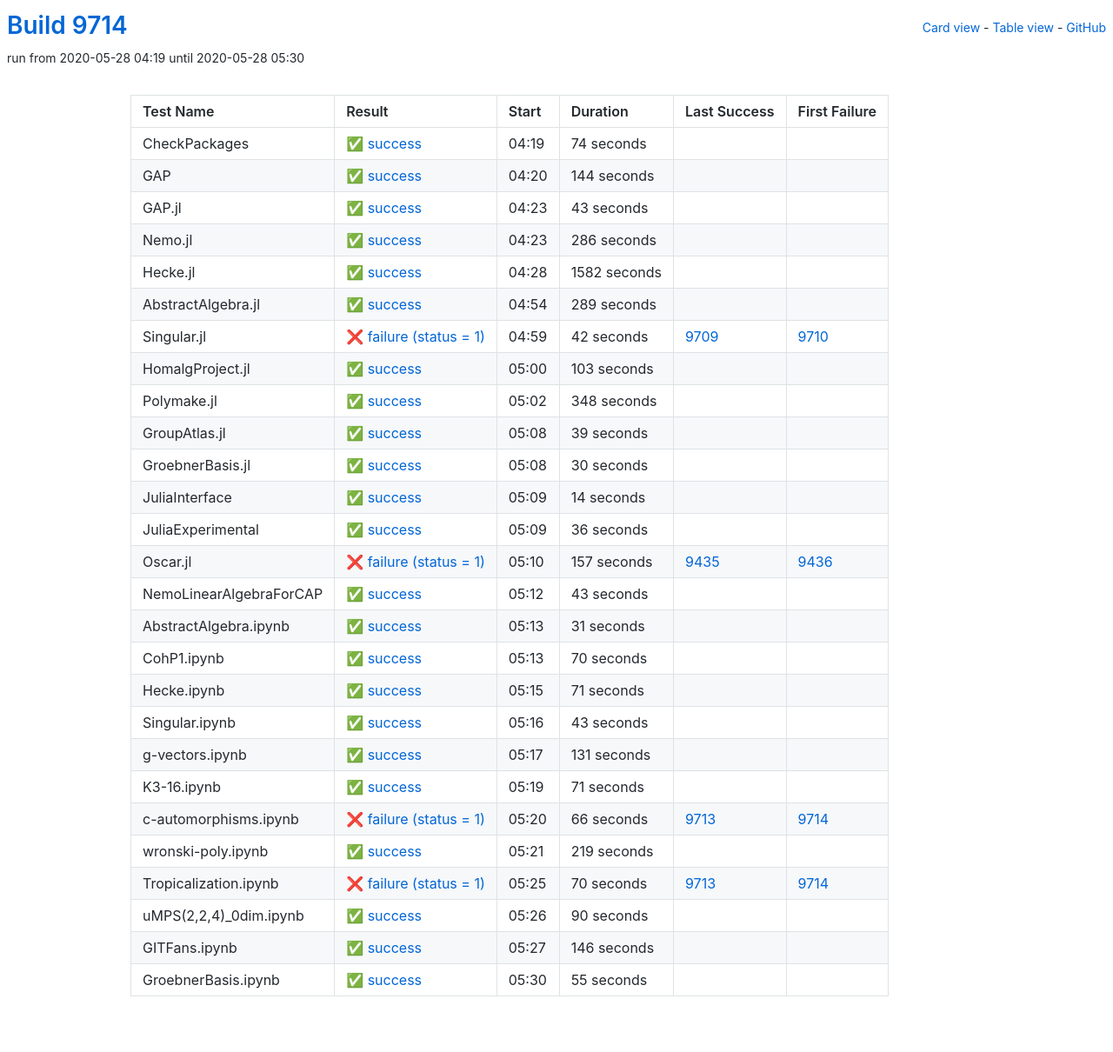
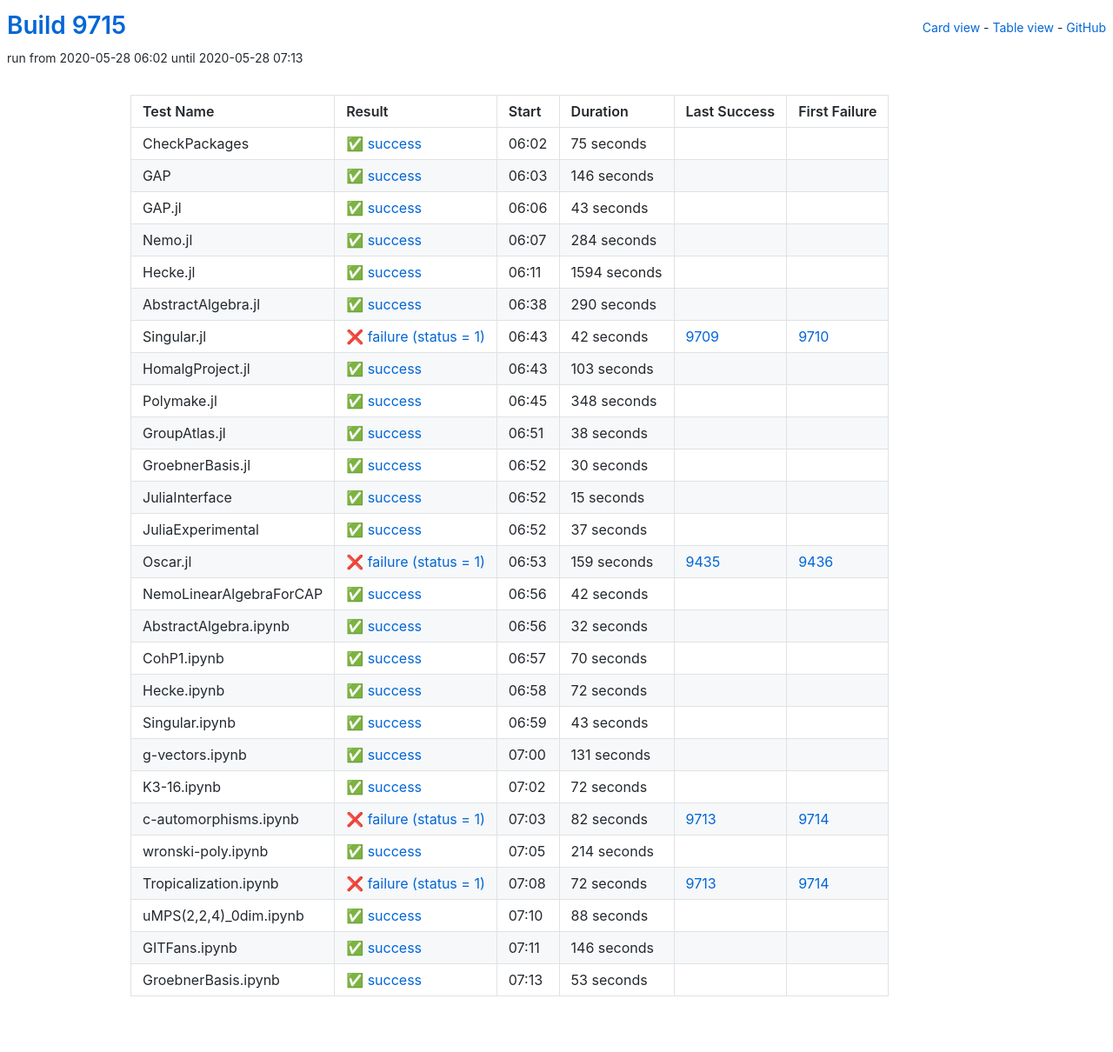
Before and after one commit to oscar-system/oscar-ci-status, a Jekyll site: the page built from table.html, in a window 1280 px wide. Shown: the whole page at 87% size. Built offline with Jekyll 4.4.1, drawn with Linux system fonts in a browser that asks for light colours.

Commit message:
Build 9715

```diff
--- a/_data/ci.yml
+++ b/_data/ci.yml
@@ -1,29 +1,29 @@
-build: 9714
-build_url: https://oscarci.mathematik.uni-kl.de/job/oscar/9714/
+build: 9715
+build_url: https://oscarci.mathematik.uni-kl.de/job/oscar/9715/
 job: oscar
 tests:
-- duration: 74
+- duration: 75
   exitcode: 0
   first_failure: false
   first_failure_url: null
   id: checkpackages
   last_success: false
   last_success_url: null
-  log: https://oscarci.mathematik.uni-kl.de/job/oscar/9714/artifact/logs/build-9714/CheckPackages.log
+  log: https://oscarci.mathematik.uni-kl.de/job/oscar/9715/artifact/logs/build-9715/CheckPackages.log
   name: CheckPackages
-  start: 2020-05-28 04:19
+  start: 2020-05-28 06:02
   status: success
   success: true
-- duration: 144
+- duration: 146
   exitcode: 0
   first_failure: false
   first_failure_url: null
   id: gap
   last_success: false
   last_success_url: null
-  log: https://oscarci.mathematik.uni-kl.de/job/oscar/9714/artifact/logs/build-9714/GAP.log
+  log: https://oscarci.mathematik.uni-kl.de/job/oscar/9715/artifact/logs/build-9715/GAP.log
   name: GAP
-  start: 2020-05-28 04:20
+  start: 2020-05-28 06:03
   status: success
   success: true
 - duration: 43
@@ -33,45 +33,45 @@
   id: gap-jl
   last_success: false
   last_success_url: null
-  log: https://oscarci.mathematik.uni-kl.de/job/oscar/9714/artifact/logs/build-9714/GAP.jl.log
+  log: https://oscarci.mathematik.uni-kl.de/job/oscar/9715/artifact/logs/build-9715/GAP.jl.log
   name: GAP.jl
-  start: 2020-05-28 04:23
+  start: 2020-05-28 06:06
   status: success
   success: true
-- duration: 286
+- duration: 284
   exitcode: 0
   first_failure: false
   first_failure_url: null
   id: nemo-jl
   last_success: false
   last_success_url: null
-  log: https://oscarci.mathematik.uni-kl.de/job/oscar/9714/artifact/logs/build-9714/Nemo.jl.log
+  log: https://oscarci.mathematik.uni-kl.de/job/oscar/9715/artifact/logs/build-9715/Nemo.jl.log
   name: Nemo.jl
-  start: 2020-05-28 04:23
+  start: 2020-05-28 06:07
   status: success
   success: true
-- duration: 1582
+- duration: 1594
   exitcode: 0
   first_failure: false
   first_failure_url: null
   id: hecke-jl
   last_success: false
   last_success_url: null
-  log: https://oscarci.mathematik.uni-kl.de/job/oscar/9714/artifact/logs/build-9714/Hecke.jl.log
+  log: https://oscarci.mathematik.uni-kl.de/job/oscar/9715/artifact/logs/build-9715/Hecke.jl.log
   name: Hecke.jl
-  start: 2020-05-28 04:28
+  start: 2020-05-28 06:11
   status: success
   success: true
-- duration: 289
+- duration: 290
   exitcode: 0
   first_failure: false
   first_failure_url: null
   id: abstractalgebra-jl
   last_success: false
   last_success_url: null
-  log: https://oscarci.mathematik.uni-kl.de/job/oscar/9714/artifact/logs/build-9714/AbstractAlgebra.jl.log
+  log: https://oscarci.mathematik.uni-kl.de/job/oscar/9715/artifact/logs/build-9715/AbstractAlgebra.jl.log
   name: AbstractAlgebra.jl
-  start: 2020-05-28 04:54
+  start: 2020-05-28 06:38
   status: success
   success: true
 - duration: 42
@@ -81,9 +81,9 @@
   id: singular-jl
   last_success: 9709
   last_success_url: https://oscarci.mathematik.uni-kl.de/job/oscar/9709/
-  log: https://oscarci.mathematik.uni-kl.de/job/oscar/9714/artifact/logs/build-9714/Singular.jl.log
+  log: https://oscarci.mathematik.uni-kl.de/job/oscar/9715/artifact/logs/build-9715/Singular.jl.log
   name: Singular.jl
-  start: 2020-05-28 04:59
+  start: 2020-05-28 06:43
   status: failure
   success: false
 - duration: 103
@@ -93,9 +93,9 @@
   id: homalgproject-jl
   last_success: false
   last_success_url: null
-  log: https://oscarci.mathematik.uni-kl.de/job/oscar/9714/artifact/logs/build-9714/HomalgProject.jl.log
+  log: https://oscarci.mathematik.uni-kl.de/job/oscar/9715/artifact/logs/build-9715/HomalgProject.jl.log
   name: HomalgProject.jl
-  start: 2020-05-28 05:00
+  start: 2020-05-28 06:43
   status: success
   success: true
 - duration: 348
@@ -105,21 +105,21 @@
   id: polymake-jl
   last_success: false
   last_success_url: null
-  log: https://oscarci.mathematik.uni-kl.de/job/oscar/9714/artifact/logs/build-9714/Polymake.jl.log
+  log: https://oscarci.mathematik.uni-kl.de/job/oscar/9715/artifact/logs/build-9715/Polymake.jl.log
   name: Polymake.jl
-  start: 2020-05-28 05:02
+  start: 2020-05-28 06:45
   status: success
   success: true
-- duration: 39
+- duration: 38
   exitcode: 0
   first_failure: false
   first_failure_url: null
   id: groupatlas-jl
   last_success: false
   last_success_url: null
-  log: https://oscarci.mathematik.uni-kl.de/job/oscar/9714/artifact/logs/build-9714/GroupAtlas.jl.log
+  log: https://oscarci.mathematik.uni-kl.de/job/oscar/9715/artifact/logs/build-9715/GroupAtlas.jl.log
   name: GroupAtlas.jl
-  start: 2020-05-28 05:08
+  start: 2020-05-28 06:51
   status: success
   success: true
 - duration: 30
@@ -129,69 +129,69 @@
   id: groebnerbasis-jl
   last_success: false
   last_success_url: null
-  log: https://oscarci.mathematik.uni-kl.de/job/oscar/9714/artifact/logs/build-9714/GroebnerBasis.jl.log
+  log: https://oscarci.mathematik.uni-kl.de/job/oscar/9715/artifact/logs/build-9715/GroebnerBasis.jl.log
   name: GroebnerBasis.jl
-  start: 2020-05-28 05:08
+  start: 2020-05-28 06:52
   status: success
   success: true
-- duration: 14
+- duration: 15
   exitcode: 0
   first_failure: false
   first_failure_url: null
   id: juliainterface
   last_success: false
   last_success_url: null
-  log: https://oscarci.mathematik.uni-kl.de/job/oscar/9714/artifact/logs/build-9714/JuliaInterface.log
+  log: https://oscarci.mathematik.uni-kl.de/job/oscar/9715/artifact/logs/build-9715/JuliaInterface.log
   name: JuliaInterface
-  start: 2020-05-28 05:09
+  start: 2020-05-28 06:52
   status: success
   success: true
-- duration: 36
+- duration: 37
   exitcode: 0
   first_failure: false
   first_failure_url: null
   id: juliaexperimental
   last_success: false
   last_success_url: null
-  log: https://oscarci.mathematik.uni-kl.de/job/oscar/9714/artifact/logs/build-9714/JuliaExperimental.log
+  log: https://oscarci.mathematik.uni-kl.de/job/oscar/9715/artifact/logs/build-9715/JuliaExperimental.log
   name: JuliaExperimental
-  start: 2020-05-28 05:09
+  start: 2020-05-28 06:52
   status: success
   success: true
-- duration: 157
+- duration: 159
   exitcode: 1
   first_failure: 9436
   first_failure_url: https://oscarci.mathematik.uni-kl.de/job/oscar/9436/
   id: oscar-jl
   last_success: 9435
   last_success_url: https://oscarci.mathematik.uni-kl.de/job/oscar/9435/
-  log: https://oscarci.mathematik.uni-kl.de/job/oscar/9714/artifact/logs/build-9714/Oscar.jl.log
+  log: https://oscarci.mathematik.uni-kl.de/job/oscar/9715/artifact/logs/build-9715/Oscar.jl.log
   name: Oscar.jl
-  start: 2020-05-28 05:10
+  start: 2020-05-28 06:53
   status: failure
   success: false
-- duration: 43
+- duration: 42
   exitcode: 0
   first_failure: false
   first_failure_url: null
   id: nemolinearalgebraforcap
   last_success: false
   last_success_url: null
-  log: https://oscarci.mathematik.uni-kl.de/job/oscar/9714/artifact/logs/build-9714/NemoLinearAlgebraForCAP.log
+  log: https://oscarci.mathematik.uni-kl.de/job/oscar/9715/artifact/logs/build-9715/NemoLinearAlgebraForCAP.log
   name: NemoLinearAlgebraForCAP
-  start: 2020-05-28 05:12
+  start: 2020-05-28 06:56
   status: success
   success: true
-- duration: 31
+- duration: 32
   exitcode: 0
   first_failure: false
   first_failure_url: null
   id: abstractalgebra-ipynb
   last_success: false
   last_success_url: null
-  log: https://oscarci.mathematik.uni-kl.de/job/oscar/9714/artifact/logs/build-9714/AbstractAlgebra.ipynb.log
+  log: https://oscarci.mathematik.uni-kl.de/job/oscar/9715/artifact/logs/build-9715/AbstractAlgebra.ipynb.log
   name: AbstractAlgebra.ipynb
-  start: 2020-05-28 05:13
+  start: 2020-05-28 06:56
   status: success
   success: true
 - duration: 70
@@ -201,21 +201,21 @@
   id: cohp1-ipynb
   last_success: false
   last_success_url: null
-  log: https://oscarci.mathematik.uni-kl.de/job/oscar/9714/artifact/logs/build-9714/CohP1.ipynb.log
+  log: https://oscarci.mathematik.uni-kl.de/job/oscar/9715/artifact/logs/build-9715/CohP1.ipynb.log
   name: CohP1.ipynb
-  start: 2020-05-28 05:13
+  start: 2020-05-28 06:57
   status: success
   success: true
-- duration: 71
+- duration: 72
   exitcode: 0
   first_failure: false
   first_failure_url: null
   id: hecke-ipynb
   last_success: false
   last_success_url: null
-  log: https://oscarci.mathematik.uni-kl.de/job/oscar/9714/artifact/logs/build-9714/Hecke.ipynb.log
+  log: https://oscarci.mathematik.uni-kl.de/job/oscar/9715/artifact/logs/build-9715/Hecke.ipynb.log
   name: Hecke.ipynb
-  start: 2020-05-28 05:15
+  start: 2020-05-28 06:58
   status: success
   success: true
 - duration: 43
@@ -225,9 +225,9 @@
   id: singular-ipynb
   last_success: false
   last_success_url: null
-  log: https://oscarci.mathematik.uni-kl.de/job/oscar/9714/artifact/logs/build-9714/Singular.ipynb.log
+  log: https://oscarci.mathematik.uni-kl.de/job/oscar/9715/artifact/logs/build-9715/Singular.ipynb.log
   name: Singular.ipynb
-  start: 2020-05-28 05:16
+  start: 2020-05-28 06:59
   status: success
   success: true
 - duration: 131
@@ -237,69 +237,69 @@
   id: g-vectors-ipynb
   last_success: false
   last_success_url: null
-  log: https://oscarci.mathematik.uni-kl.de/job/oscar/9714/artifact/logs/build-9714/g-vectors.ipynb.log
+  log: https://oscarci.mathematik.uni-kl.de/job/oscar/9715/artifact/logs/build-9715/g-vectors.ipynb.log
   name: g-vectors.ipynb
-  start: 2020-05-28 05:17
+  start: 2020-05-28 07:00
   status: success
   success: true
-- duration: 71
+- duration: 72
   exitcode: 0
   first_failure: false
   first_failure_url: null
   id: k3-16-ipynb
   last_success: false
   last_success_url: null
-  log: https://oscarci.mathematik.uni-kl.de/job/oscar/9714/artifact/logs/build-9714/K3-16.ipynb.log
+  log: https://oscarci.mathematik.uni-kl.de/job/oscar/9715/artifact/logs/build-9715/K3-16.ipynb.log
   name: K3-16.ipynb
-  start: 2020-05-28 05:19
+  start: 2020-05-28 07:02
   status: success
   success: true
-- duration: 66
+- duration: 82
   exitcode: 1
   first_failure: 9714
   first_failure_url: https://oscarci.mathematik.uni-kl.de/job/oscar/9714/
   id: c-automorphisms-ipynb
   last_success: 9713
   last_success_url: https://oscarci.mathematik.uni-kl.de/job/oscar/9713/
-  log: https://oscarci.mathematik.uni-kl.de/job/oscar/9714/artifact/logs/build-9714/c-automorphisms.ipynb.log
+  log: https://oscarci.mathematik.uni-kl.de/job/oscar/9715/artifact/logs/build-9715/c-automorphisms.ipynb.log
   name: c-automorphisms.ipynb
-  start: 2020-05-28 05:20
+  start: 2020-05-28 07:03
   status: failure
   success: false
-- duration: 219
+- duration: 214
   exitcode: 0
   first_failure: false
   first_failure_url: null
   id: wronski-poly-ipynb
   last_success: false
   last_success_url: null
-  log: https://oscarci.mathematik.uni-kl.de/job/oscar/9714/artifact/logs/build-9714/wronski-poly.ipynb.log
+  log: https://oscarci.mathematik.uni-kl.de/job/oscar/9715/artifact/logs/build-9715/wronski-poly.ipynb.log
   name: wronski-poly.ipynb
-  start: 2020-05-28 05:21
+  start: 2020-05-28 07:05
   status: success
   success: true
-- duration: 70
+- duration: 72
   exitcode: 1
   first_failure: 9714
   first_failure_url: https://oscarci.mathematik.uni-kl.de/job/oscar/9714/
   id: tropicalization-ipynb
   last_success: 9713
   last_success_url: https://oscarci.mathematik.uni-kl.de/job/oscar/9713/
-  log: https://oscarci.mathematik.uni-kl.de/job/oscar/9714/artifact/logs/build-9714/Tropicalization.ipynb.log
+  log: https://oscarci.mathematik.uni-kl.de/job/oscar/9715/artifact/logs/build-9715/Tropicalization.ipynb.log
   name: Tropicalization.ipynb
-  start: 2020-05-28 05:25
+  start: 2020-05-28 07:08
   status: failure
   success: false
-- duration: 90
+- duration: 88
   exitcode: 0
   first_failure: false
   first_failure_url: null
   id: umps-2-2-4-0dim-ipynb
   last_success: false
   last_success_url: null
-  log: https://oscarci.mathematik.uni-kl.de/job/oscar/9714/artifact/logs/build-9714/uMPS-2-2-4-_0dim.ipynb.log
+  log: https://oscarci.mathematik.uni-kl.de/job/oscar/9715/artifact/logs/build-9715/uMPS-2-2-4-_0dim.ipynb.log
   name: uMPS(2,2,4)_0dim.ipynb
-  start: 2020-05-28 05:26
+  start: 2020-05-28 07:10
   status: success
   success: true
 - duration: 146
@@ -309,20 +309,20 @@
   id: gitfans-ipynb
   last_success: false
   last_success_url: null
-  log: https://oscarci.mathematik.uni-kl.de/job/oscar/9714/artifact/logs/build-9714/GITFans.ipynb.log
+  log: https://oscarci.mathematik.uni-kl.de/job/oscar/9715/artifact/logs/build-9715/GITFans.ipynb.log
   name: GITFans.ipynb
-  start: 2020-05-28 05:27
+  start: 2020-05-28 07:11
   status: success
   success: true
-- duration: 55
+- duration: 53
   exitcode: 0
   first_failure: false
   first_failure_url: null
   id: groebnerbasis-ipynb
   last_success: false
   last_success_url: null
-  log: https://oscarci.mathematik.uni-kl.de/job/oscar/9714/artifact/logs/build-9714/GroebnerBasis.ipynb.log
+  log: https://oscarci.mathematik.uni-kl.de/job/oscar/9715/artifact/logs/build-9715/GroebnerBasis.ipynb.log
   name: GroebnerBasis.ipynb
-  start: 2020-05-28 05:30
+  start: 2020-05-28 07:13
   status: success
   success: true
```
Also changed, not shown: README.md.
